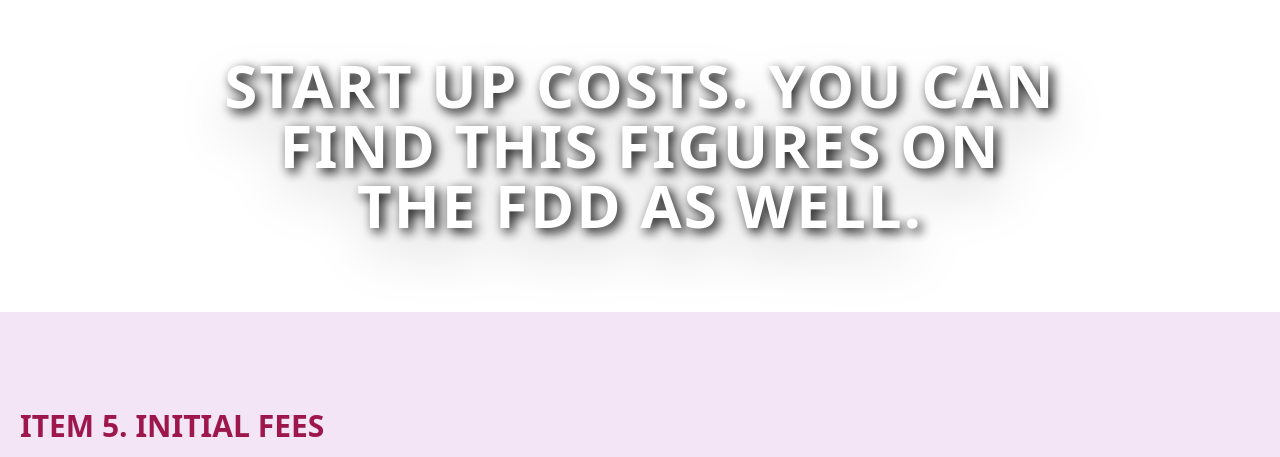
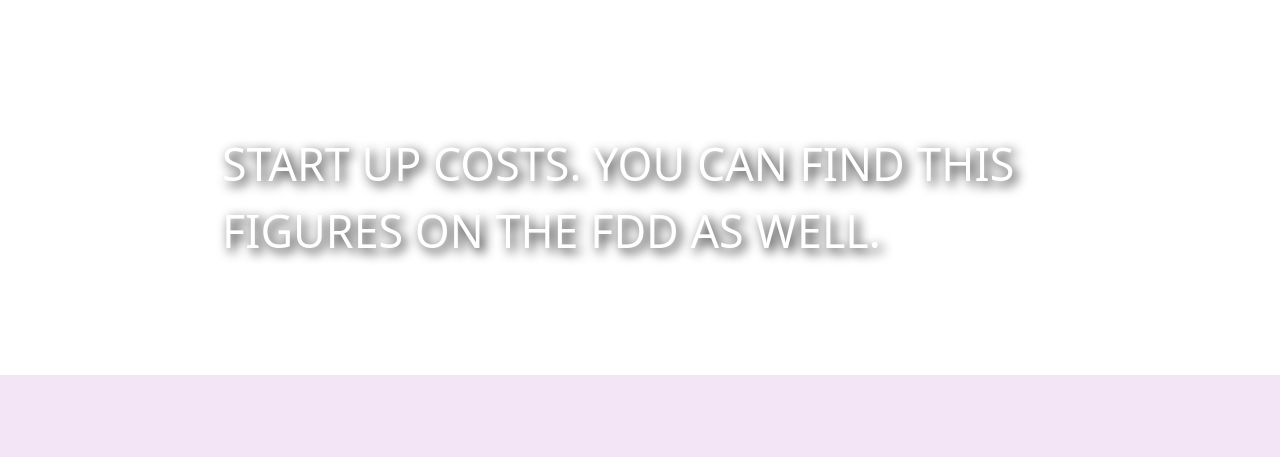
Before and after one commit to jaamasad/ourmaid, a Next.js app: page /franchiseCosts in a window 1280 px wide. Shown: the part 778-1235 px from the top of the page. Built offline with nearby package versions, Linux system fonts and the light colour scheme.

Commit message:
minor changes

```diff
--- a/components/Brochure/Main.jsx
+++ b/components/Brochure/Main.jsx
@@ -5,10 +5,9 @@ const Main = () => {
     <div className="relative pt-36 h-[80vh] md:h-[130vh] lg:h-[140vh]">
       <video
         src="/video2_new.mp4"
-        className="absolute inset-0 w-full h-auto object-cover filter brightness-75 z-0"
+        className="absolute inset-0 w-full h-auto object-cover filter brightness-75 z-0 mt-20 sm:mt-0"
         autoPlay
         loop
-        muted
       ></video>
       <div className="z-20 flex items-center justify-center">
         <div className="flex items-center justify-center flex-col z-20 py-5 md:py-10  px-4 md:px-8 bg-black text-white opacity-70 rounded-[30px] absolute -bottom-60 md:-bottom-28  w-[95%] md:w-[75%] lg:w-[900px] xl:w-[1050px] mx-auto">
--- a/components/Home/Hero.jsx
+++ b/components/Home/Hero.jsx
@@ -9,7 +9,6 @@ const Hero = () => {
         className="absolute inset-0 w-full h-auto object-cover filter brightness-75 z-0"
         autoPlay
         loop
-        muted
       ></video>
       <div className="z-20 flex items-center justify-center">
         <div className="flex items-center justify-center flex-col z-20 py-5 md:py-10  px-4 md:px-8 bg-black text-white opacity-70 rounded-[30px] absolute -bottom-60 md:-bottom-28  w-[95%] md:w-[75%] lg:w-[900px] xl:w-[1050px] mx-auto">
--- a/components/Press Release/Hero.jsx
+++ b/components/Press Release/Hero.jsx
@@ -6,12 +6,11 @@ const Hero = () => {
     <div className="relative pt-36">
         <video
         src="/video1_new.mp4"
-        className="absolute inset-0 w-full h-auto object-cover filter brightness-75 z-0"
+        className="absolute inset-0 w-full h-auto object-cover filter brightness-75 z-0 mt-20 sm:mt-0"
         autoPlay
         loop
-        muted
       ></video>
-      <div className="z-20 flex items-center mt-[34%] mb-[56%] md:mt-[78%] md:mb-[22%] lg:mt-[62%] lg:mb-[16%] justify-center">
+      <div className="z-20 flex items-center mt-[40%] mb-[56%] md:mt-[78%] md:mb-[22%] lg:mt-[62%] lg:mb-[16%] justify-center">
         <div className="flex items-center justify-center flex-col z-20 py-5 md:py-10  px-4 md:px-8 bg-black text-white opacity-70 rounded-[30px] absolute -bottom-60 md:-bottom-28  w-[95%] md:w-[75%] lg:w-[900px] xl:w-[1050px] mx-auto">
           <h1 className="text-3xl md:text-6xl font-bold text-center tracking-[2px] mb-6 lg:mb-10">
             PRESS RELEASES <span className="text-xl text-pink-700">By OurMaids, Inc.</span>
--- a/components/Webinar/Hero.jsx
+++ b/components/Webinar/Hero.jsx
@@ -8,7 +8,6 @@ const Hero = () => {
         className="absolute inset-0 w-full h-full object-cover filter brightness-75 z-0"
         autoPlay
         loop
-        muted
       ></video>
       <div className="z-20 flex items-center justify-center">
         <div className="flex items-center justify-center flex-col z-20 py-4 md:py-6  px-4 md:px-8  text-white rounded-[15px] absolute mt-[800px] lg:mt-[755px] w-[85%] lg:w-[1000px] mx-auto bg-black opacity-75">
--- a/components/franchiseCosts/Hero.jsx
+++ b/components/franchiseCosts/Hero.jsx
@@ -6,16 +6,14 @@ const Hero = () => {
     <div className="relative pt-36">
      <video
         src="/video3_new.mp4"
-        className="absolute inset-0 w-full h-auto object-cover filter brightness-75 z-0"
+        className="absolute inset-0 w-full h-auto object-cover filter brightness-75 z-0 mt-20 sm:mt-0"
         autoPlay
         loop
-        muted
       ></video>
-      <div className="z-20 flex items-center mt-[24%] mb-[56%] md:mt-[40d%] md:mb-[22%] lg:mt-[44%] lg:mb-[24%] justify-center">
-        <div className="flex items-center justify-center flex-col z-20 py-5 md:py-7  px-4 md:px-8  text-white rounded-[15px] absolute mt-80 w-[85%] lg:w-[900px] mx-auto">
+      <div className="z-20 flex items-center mt-[40%] mb-[16%] md:mt-[40d%] md:mb-[22%] lg:mt-[50%] lg:mb-[8%] justify-center">
+        <div className="flex items-center justify-center flex-col z-20 py-2 md:py-2  px-4 md:px-8  text-white rounded-[15px]  mt-10 w-[85%] lg:w-[900px] mx-auto">
           <h1
-            style={{ textShadow: "4px 4px 12px #000000" }}
-            className="text-3xl drop-shadow-2xl md:text-6xl font-bold text-center tracking-[2px] mb-6 lg:mb-10"
+            style={{ textShadow: "4px 4px 12px #000000", fontSize: '3.5vw'}}
           >
             START UP COSTS. YOU CAN FIND THIS FIGURES ON THE FDD AS WELL.{" "}
           </h1>
```
Also changed, not shown: 2 other files (tests, documents, lock files or other folders).
